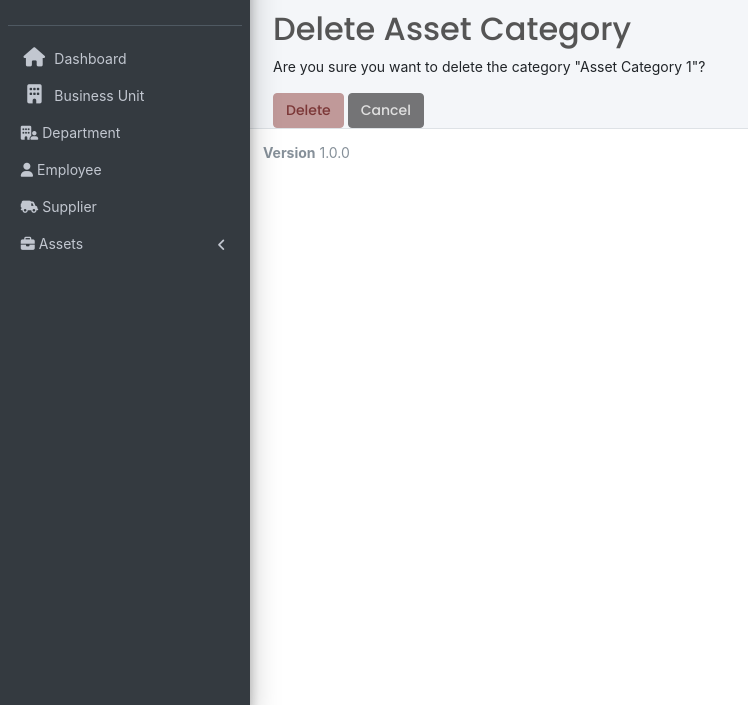
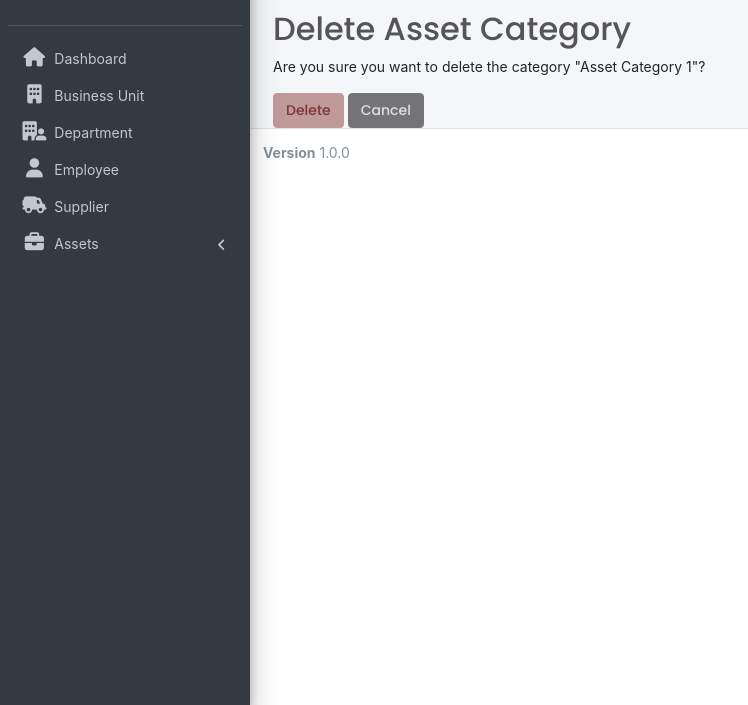
Before and after one commit to Ponesee2/Project_asset, a Django app: page /asset-categories/1/delete/ in a window 1280 px wide. Shown: the part 95-800 px from the top of the page, without its empty margins (0-748 px from the left). Run offline with Django 5.2, Linux system fonts and the light colour scheme; data comes from the database, SQL or seed files in the repository; both versions use the stored data as it was after the commit; some libraries are stand-ins or nearby versions.

Commit message:
sidebar final

```diff
--- a/templates/includes/sidebar.html
+++ b/templates/includes/sidebar.html
@@ -34,32 +34,32 @@
         </li>
         <li class="nav-item">
           <a href="{% url 'department_list' %}" class="nav-link">
-            <i class=" fa-solid fa-building-user"></i>
+            <i class="nav-icon fa-solid fa-building-user"></i>
             <p>Department</p>
           </a>
         </li>
         <li class="nav-item">
           <a href="{% url 'employee_list' %}" class="nav-link">
-            <i class=" fa-solid fa-user"></i>
+            <i class="nav-icon fa-solid fa-user"></i>
             <p>Employee</p>
           </a>
         </li>
         <li class="nav-item">
           <a href="{% url 'supplier_list' %}" class="nav-link">
-            <i class=" fa-solid fa-truck-field"></i>
+            <i class="nav-icon fa-solid fa-truck-field"></i>
             <p>Supplier</p>
           </a>
         </li>
         <!-- Dropdown Link -->
         <li class="nav-item">
           <a href="#" class="nav-link">
-            <i class=" fa-solid fa-briefcase"></i>
+            <i class="nav-icon fa-solid fa-briefcase"></i>
             <p>
               Assets
               <i class="right fas fa-angle-left"></i>
             </p>
           </a>
-          <ul class="nav nav-treeview">
+          <ul class="nav nav-treeview ms-5">
             <li class="nav-item">
               <a href="{% url 'asset_category_list' %}" class="nav-link">
                 <i class="far fa-circle"></i>
```
Also changed, not shown: db.sqlite3.
